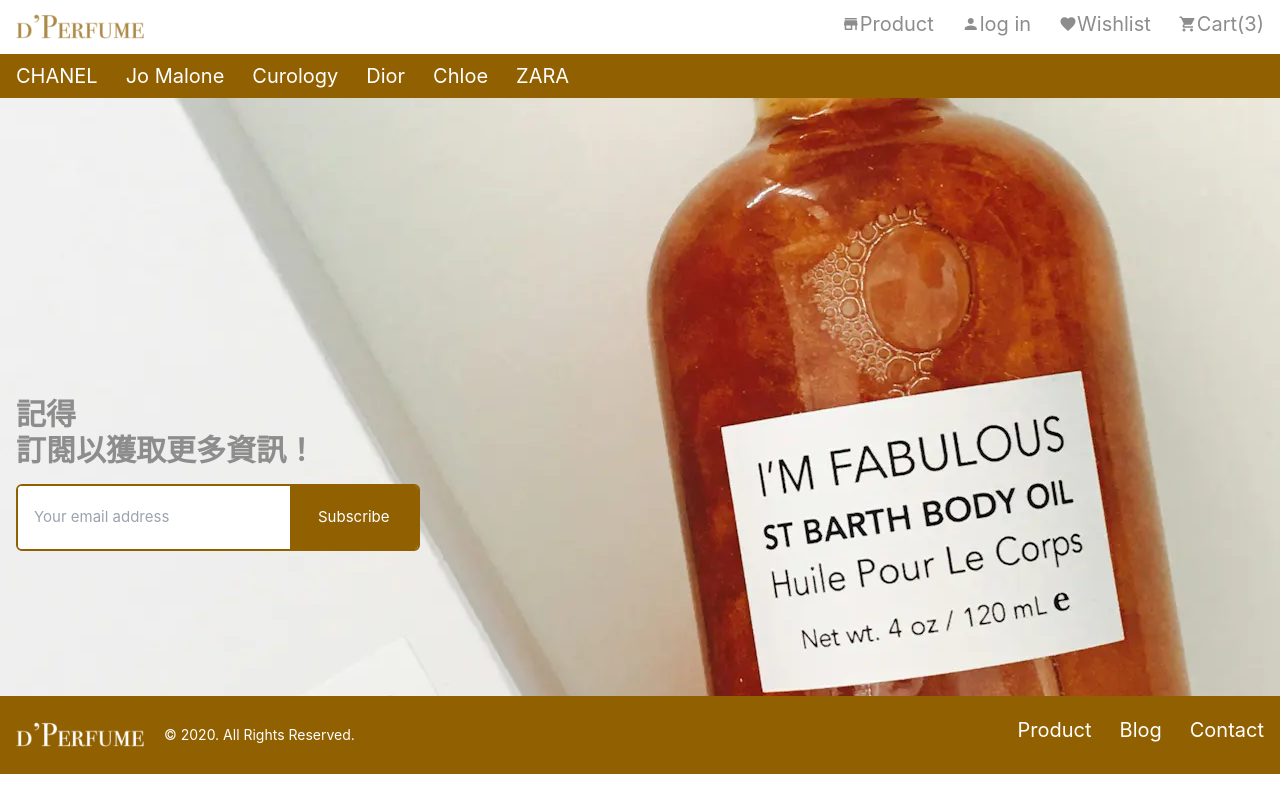
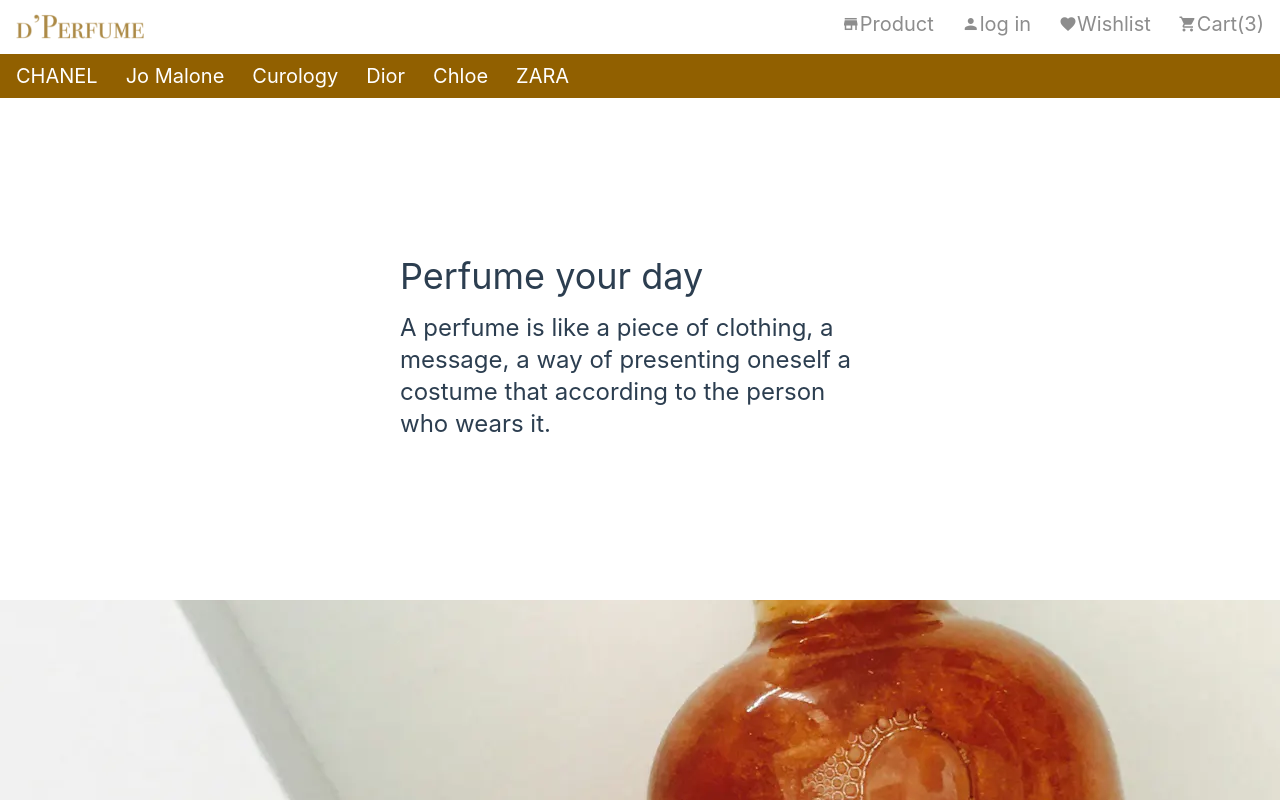
Before and after one commit to Tr-blank/vue3_practise_dPerfume, a Vue app: page / in a window 1280 px wide. Shown: the top 800 px of the page. Built offline with nearby package versions, Linux system fonts and the light colour scheme.

Commit message:
feat: add home content

```diff
--- a/src/views/Home.vue
+++ b/src/views/Home.vue
@@ -4,6 +4,15 @@
 
 <template>
   <main>
+    <div class="main-container py-40">
+      <div class="max-w-[480px] mx-auto">
+        <h2 class="text-4xl pb-4">Perfume your day</h2>
+        <p class="text-2xl">
+          A perfume is like a piece of clothing, a message, a way of presenting oneself a costume
+          that according to the person who wears it.
+        </p>
+      </div>
+    </div>
     <Newsletter />
   </main>
 </template>
```
